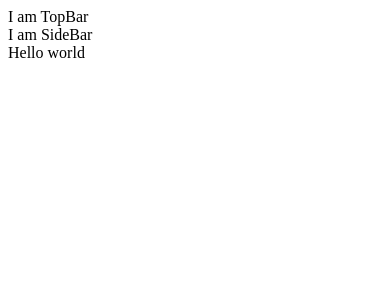
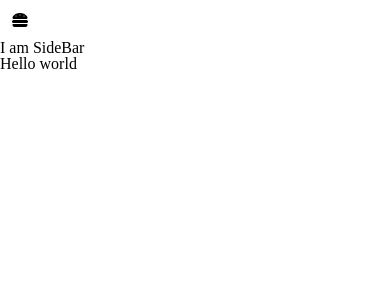
Before and after one commit to thesvst/yt-clone, a React app: page / in a window 390 px wide. Shown: the top 300 px of the page. Built offline with nearby package versions, Linux system fonts and the light colour scheme; the HTML template or start-up script is replaced by a standard one.

Commit message:
Add Hamburger UI component

```diff
--- a/package.json
+++ b/package.json
@@ -11,7 +11,8 @@
   "dependencies": {
     "@babel/runtime": "^7.17.8",
     "react": "^17.0.2",
-    "react-dom": "^17.0.2"
+    "react-dom": "^17.0.2",
+    "react-icons": "^4.3.1"
   },
   "devDependencies": {
     "@babel/core": "^7.14.3",
--- /dev/null
+++ b/src/@ui/components/Hamburger/index.ts
@@ -0,0 +1,3 @@
+import Component from './view';
+
+export default Component;
--- /dev/null
+++ b/src/@ui/components/Hamburger/module.scss
@@ -0,0 +1,13 @@
+.hamburger {
+  cursor: pointer;
+  width: 40px;
+  height: 40px;
+  border-radius: 50%;
+  transition: .15s ease all;
+  display: flex;
+  justify-content: center;
+  align-items: center;
+  &:hover {
+    background-color: #90909020;
+  }
+}
--- /dev/null
+++ b/src/@ui/components/Hamburger/view.tsx
@@ -0,0 +1,12 @@
+import React from 'react';
+import { FaHamburger } from 'react-icons/fa';
+
+import styles from './module.scss';
+
+const Hamburger = () => (
+  <div className={styles.hamburger}>
+    <FaHamburger />
+  </div>
+);
+
+export default Hamburger;
--- a/src/@ui/layout/TopBar/view.tsx
+++ b/src/@ui/layout/TopBar/view.tsx
@@ -1,8 +1,10 @@
 import React from 'react';
+
+import Hamburger from '../../components/Hamburger';
 
 const TopBar = () => (
   <div>
-    I am TopBar
+    <Hamburger />
   </div>
 );
 
--- a/src/app.tsx
+++ b/src/app.tsx
@@ -1,6 +1,8 @@
 import React from 'react';
 
 import Home from './containers/Home';
+
+import './styles/_reset.scss';
 
 const App = () => (
   <div>
--- a/src/containers/Home/index.tsx
+++ b/src/containers/Home/index.tsx
@@ -4,7 +4,10 @@
 
 const Home = () => (
   <AuthorizedLayout>
-    <span>Hello world</span>
+    <div>
+      <span>Hello world</span>
+    </div>
+
   </AuthorizedLayout>
 );
 
--- /dev/null
+++ b/src/styles/_reset.scss
@@ -0,0 +1,40 @@
+/* http://meyerweb.com/eric/tools/css/reset/
+   v2.0 | 20110126
+   License: none (public domain)
+*/
+
+html, body, div, span, applet, object, iframe, h1, h2, h3, h4, h5, h6, p, blockquote, pre, a, abbr, acronym, address, big, cite, code, del, dfn, em, img, ins, kbd, q, s, samp, small, strike, strong, sub, sup, tt, var, b, u, i, center, dl, dt, dd, ol, ul, li, fieldset, form, label, legend, table, caption, tbody, tfoot, thead, tr, th, td, article, aside, canvas, details, embed, figure, figcaption, footer, header, hgroup, menu, nav, output, ruby, section, summary, time, mark, audio, video {
+  margin: 0;
+  padding: 0;
+  border: 0;
+  font-size: 100%;
+  font: inherit;
+  vertical-align: baseline; }
+
+/* HTML5 display-role reset for older browsers */
+
+article, aside, details, figcaption, figure, footer, header, hgroup, menu, nav, section {
+  display: block; }
+
+body {
+  line-height: 1; }
+
+ol, ul {
+  list-style: none; }
+
+blockquote, q {
+  quotes: none; }
+
+blockquote {
+  &:before, &:after {
+    content: '';
+    content: none; } }
+
+q {
+  &:before, &:after {
+    content: '';
+    content: none; } }
+
+table {
+  border-collapse: collapse;
+  border-spacing: 0; }
```
Also changed, not shown: 1 other file (tests, documents, lock files or other folders).
